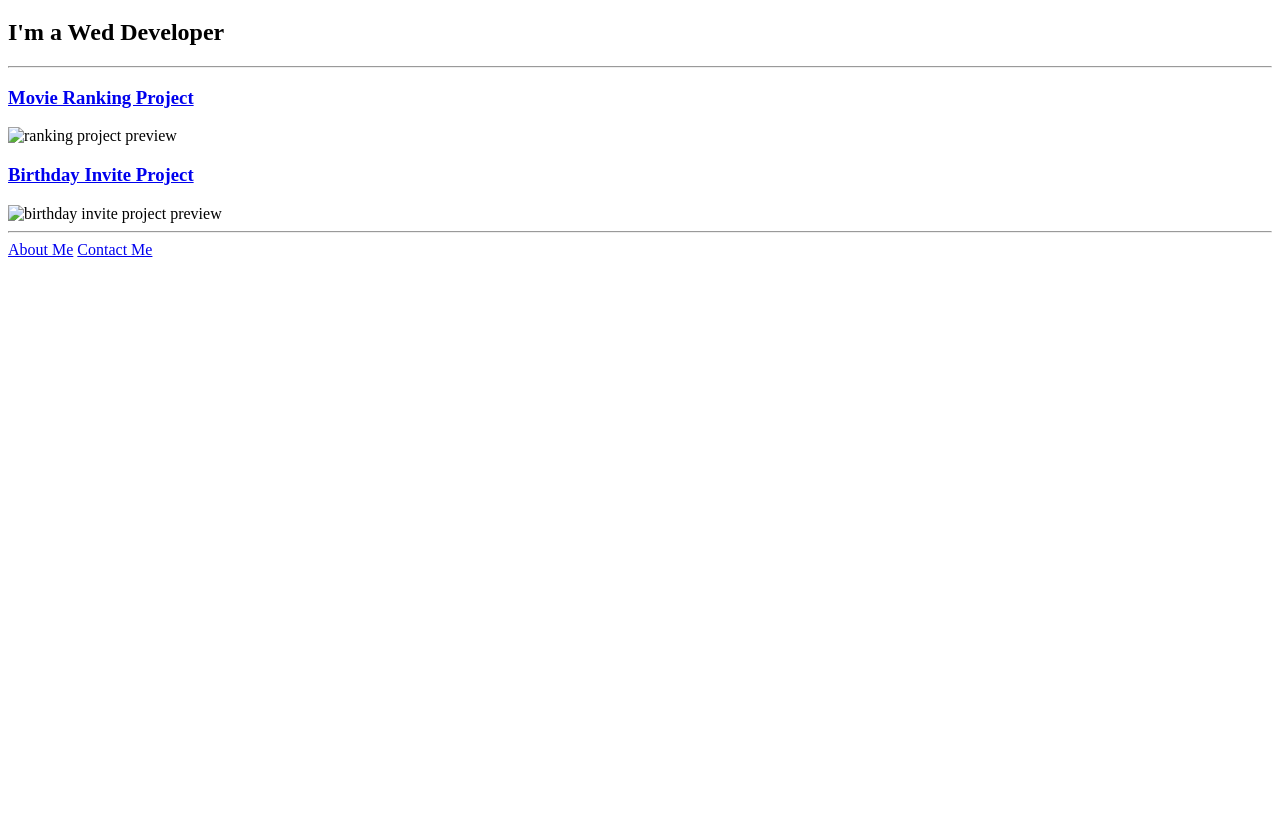
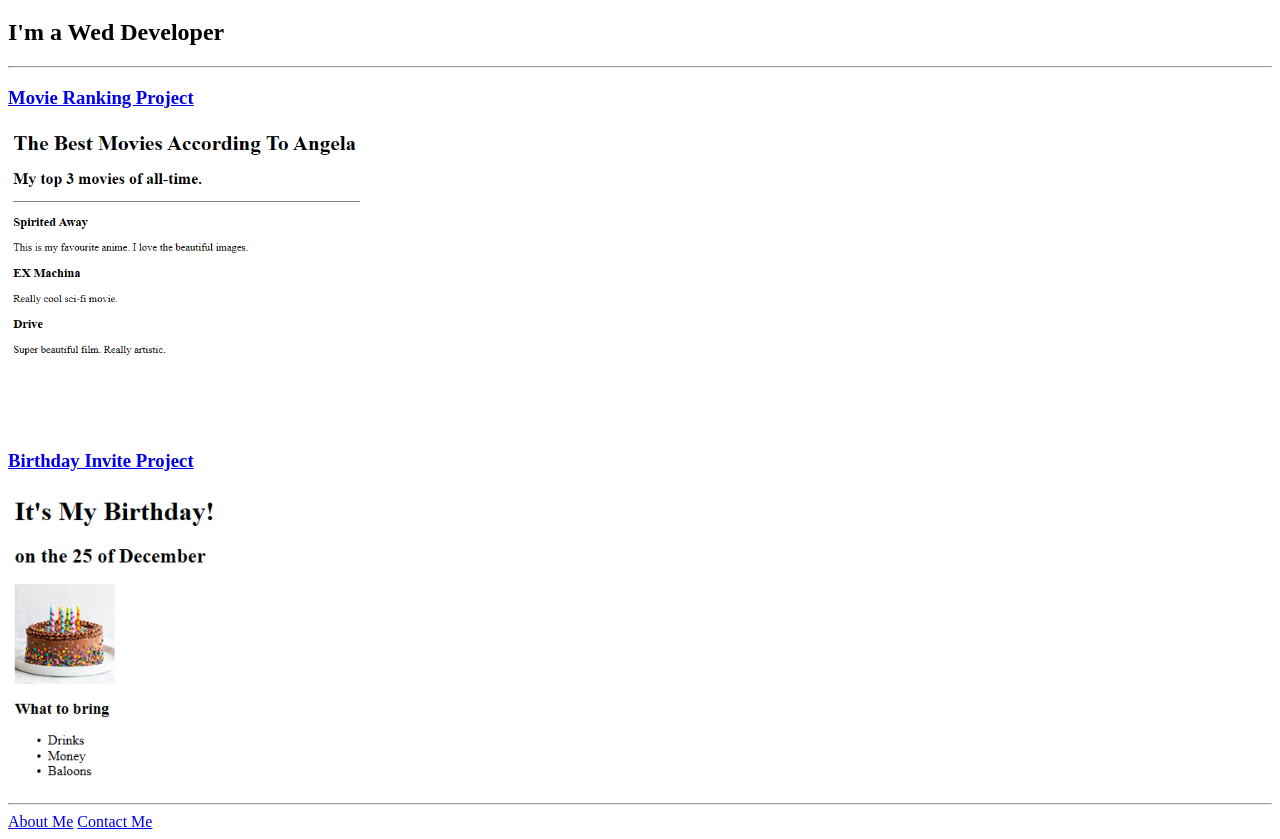
Before and after one commit to wonder-112/html-portfolio-, a plain HTML site: page index.html in a window 1280 px wide. Shown: the part 61-900 px from the top of the page. Before the commit the page ends 800 px from the top, so only its background shows below. Drawn offline with Linux system fonts and the light colour scheme.

Commit message:
Update index.html

```diff
--- a/index.html
+++ b/index.html
@@ -10,13 +10,13 @@
     <h1>Wonder OA Porfolio</h1>
     <h2>I'm a Wed Developer</h2>
     <hr />
-    <h3><a href="./HTML Porfolio project/assets/images/movie-ranking.png">Movie Ranking Project</a></h3>
-    <img src="./HTML Porfolio project/assets/images/movie-ranking.png" height="300px" alt="ranking project preview" />
-    <h3><a href="./HTML Porfolio project/public/birthday invite.html.html">Birthday Invite Project</a></h3>
-    <img src="./HTML Porfolio project/assets/images/birthday invite.png" height="300px" alt="birthday invite project preview" />
+    <h3><a href="./assets/images/movie-ranking.png">Movie Ranking Project</a></h3>
+    <img src="./assets/images/movie-ranking.png" height="300px" alt="ranking project preview" />
+    <h3><a href="./public/birthday invite.html.html">Birthday Invite Project</a></h3>
+    <img src="./assets/images/birthday invite.png" height="300px" alt="birthday invite project preview" />
     <hr />
-    <a href="./HTML Porfolio project/public/about.html">About Me</a>
-    <a href="./HTML Porfolio project/public/contact.html">Contact Me</a>
+    <a href="./public/about.html">About Me</a>
+    <a href="./public/contact.html">Contact Me</a>
 </body>
 
 </html>
```
